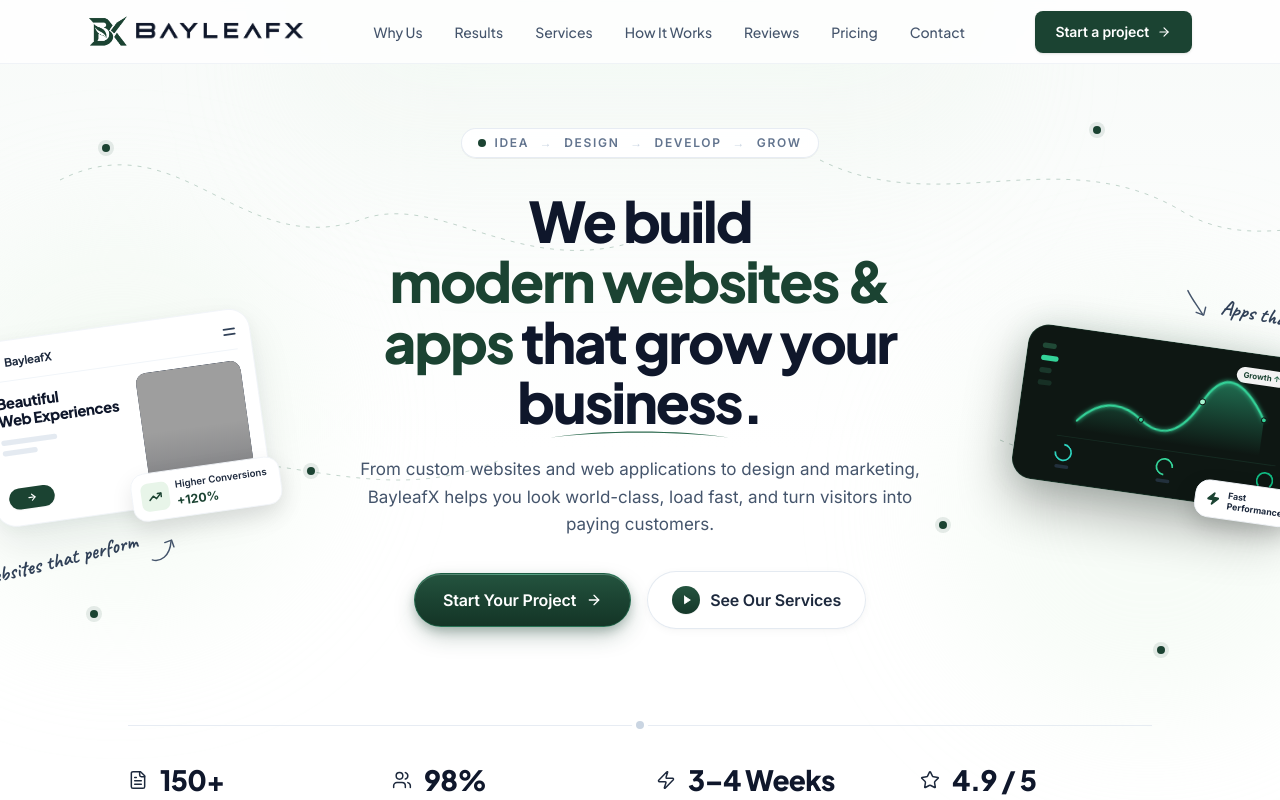
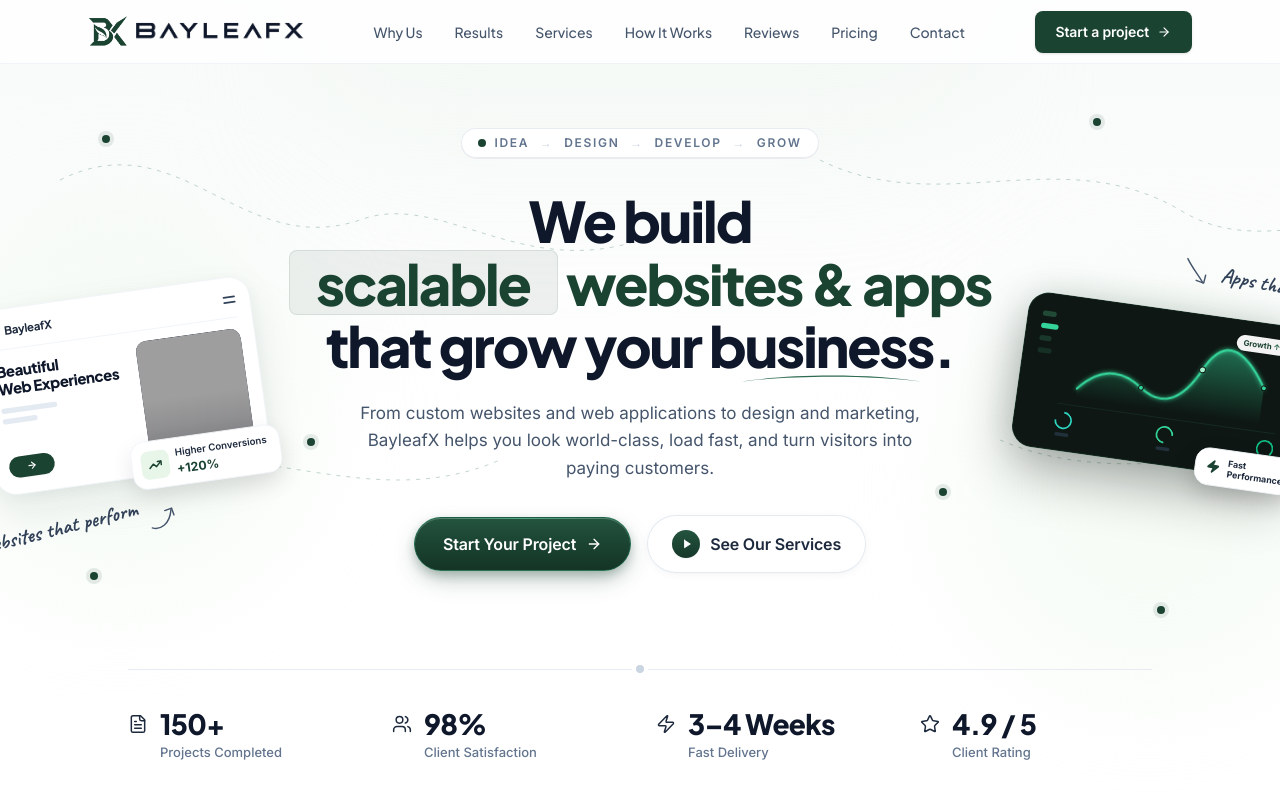
Before and after one commit to Prithwiraj731/BayleafX, a Next.js app: page / in a window 1280 px wide. Shown: the top 800 px of the page. Built offline with nearby package versions, Linux system fonts and the light colour scheme; grey boxes are pictures that could not be loaded.

Commit message:
Add text rotate animation to hero heading

```diff
--- a/src/components/sections/hero.tsx
+++ b/src/components/sections/hero.tsx
@@ -1,7 +1,7 @@
 'use client';
 
-import React from 'react';
-import { motion } from 'framer-motion';
+import React, { useState, useEffect } from 'react';
+import { motion, AnimatePresence, useReducedMotion } from 'framer-motion';
 import { FileText, Users, Zap, Star, ArrowRight, Play, TrendingUp } from 'lucide-react';
 import { Container } from '@/components/layout/container';
 
@@ -196,6 +196,55 @@
   );
 }
 
+const ROTATING_WORDS = [
+  'modern',
+  'powerful',
+  'scalable',
+  'impactful',
+  'beautiful',
+];
+
+function HeroRotatingWord() {
+  const [index, setIndex] = useState(0);
+  const shouldReduceMotion = useReducedMotion();
+
+  useEffect(() => {
+    if (shouldReduceMotion) return;
+
+    const interval = setInterval(() => {
+      setIndex((prev) => (prev + 1) % ROTATING_WORDS.length);
+    }, 2500);
+
+    return () => clearInterval(interval);
+  }, [shouldReduceMotion]);
+
+  return (
+    <span
+      className="relative inline-flex items-center justify-center overflow-hidden align-baseline rounded-md sm:rounded-lg px-[0.22em] py-[0.02em] bg-[#1B4332]/[0.07] border border-[#1B4332]/10 text-[#1B4332] text-[0.88em] min-[400px]:text-[0.92em] sm:text-[1em] min-w-[4.6em] sm:min-w-[4.8em] transition-[width] duration-300"
+      style={{
+        verticalAlign: 'baseline',
+      }}
+    >
+      <AnimatePresence mode="popLayout" initial={false}>
+        <motion.span
+          key={ROTATING_WORDS[index]}
+          initial={shouldReduceMotion ? { opacity: 0 } : { y: '100%', opacity: 0 }}
+          animate={shouldReduceMotion ? { opacity: 1 } : { y: 0, opacity: 1 }}
+          exit={shouldReduceMotion ? { opacity: 0 } : { y: '-120%', opacity: 0 }}
+          transition={{
+            type: 'spring',
+            damping: 30,
+            stiffness: 400,
+          }}
+          className="inline-flex items-center justify-center whitespace-nowrap text-[#1B4332]"
+        >
+          {ROTATING_WORDS[index]}
+        </motion.span>
+      </AnimatePresence>
+    </span>
+  );
+}
+
 export const HeroSection: React.FC = () => {
   const scrollToContact = (e: React.MouseEvent) => {
     e.preventDefault();
@@ -354,13 +403,18 @@
               initial={{ opacity: 0, y: 16 }}
               animate={{ opacity: 1, y: 0 }}
               transition={{ duration: 0.6, delay: 0.1 }}
-              className="mt-6 sm:mt-8 font-sans text-[36px] sm:text-[42px] md:text-[48px] lg:text-[50px] xl:text-[56px] font-black text-slate-900 leading-[1.06] sm:leading-[1.08] tracking-[-0.035em]"
+              className="mt-6 sm:mt-8 font-sans text-[32px] min-[390px]:text-[36px] sm:text-[42px] md:text-[46px] lg:text-[50px] xl:text-[56px] font-black text-slate-900 leading-[1.12] sm:leading-[1.08] tracking-[-0.035em] lg:-mx-12 xl:-mx-20"
             >
-              We build <span className="sm:hidden"><br /></span>
-              <span className="text-[#1B4332] whitespace-nowrap">modern websites &amp;</span>
+              <span className="sr-only">
+                We build modern, powerful, scalable, impactful, and beautiful websites &amp; apps that grow your business.
+              </span>
+              <span aria-hidden="true" className="block">
+                <span>We build</span>
                 <br />
-              <span className="text-[#1B4332]">apps</span> that grow your
+                <HeroRotatingWord />{' '}
+                <span className="inline-block text-[#1B4332]">websites &amp; apps</span>
                 <br />
+                <span>that grow your </span>
                 <span className="relative inline-block">
                   business.
                   {/* Curved green underline swoosh */}
@@ -375,6 +429,7 @@
                       fill="#2D6A4F"
                     />
                   </svg>
+                </span>
               </span>
             </motion.h1>
 
```
Lines whose indentation alone changed are shown as unchanged.
